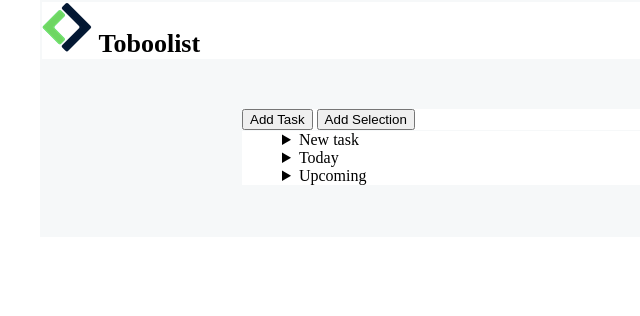
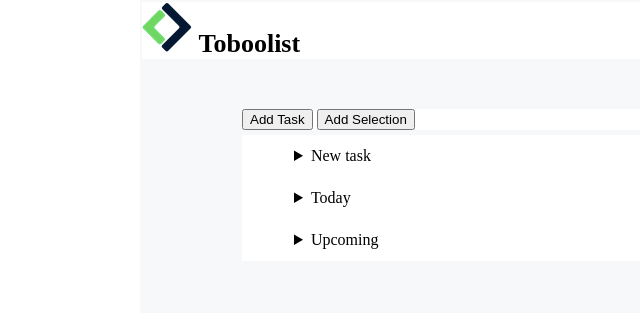
Before and after one commit to CarloColletti/html-css-toboolist, a plain HTML site: page index.html in a window 1280 px wide. Shown: the whole page, without its empty margins (0-640 px from the left). Drawn offline with Linux system fonts and the light colour scheme.

Commit message:
ultima modifica prima di prova per lo stile

```diff
--- a/css/style.css
+++ b/css/style.css
@@ -5,7 +5,7 @@
 
 /* contenitore */
 .contenitore{
-    width: 1200px;
+    width: 1000px;
     background-color: #f6f8f9;
     margin: auto;
     border:2px solid #f6f8f9;
@@ -14,17 +14,23 @@
 .main-cont{
     width: 800px;
     background-color: white;
-    margin-left: 200px;
+    margin-left: 100px;
     margin-top: 50px;
     margin-bottom: 50px;
 }
 
 /* utility */
 .linea-divisoria{
-    border-bottom:1px solid #f6f8f9;
+    border-bottom:5px solid #f6f8f9;
 }
 
+details>summary {
+    padding: 12px;
+}
 
+details>p {
+    padding: 8px;
+}
 /* header  */
 
 header{
--- a/index.html
+++ b/index.html
@@ -44,7 +44,7 @@
                     <p>Schedule meeting with Alex</p>
                     <p>Homepage refresh -Website-</p>
                     <p>Onboard new Sales team Members -sales-</p>
-                    <p>Review editorial calendar</p>
+                    <p>Review editorial calendar -Editorial-</p>
                 </details>
 
 
```
